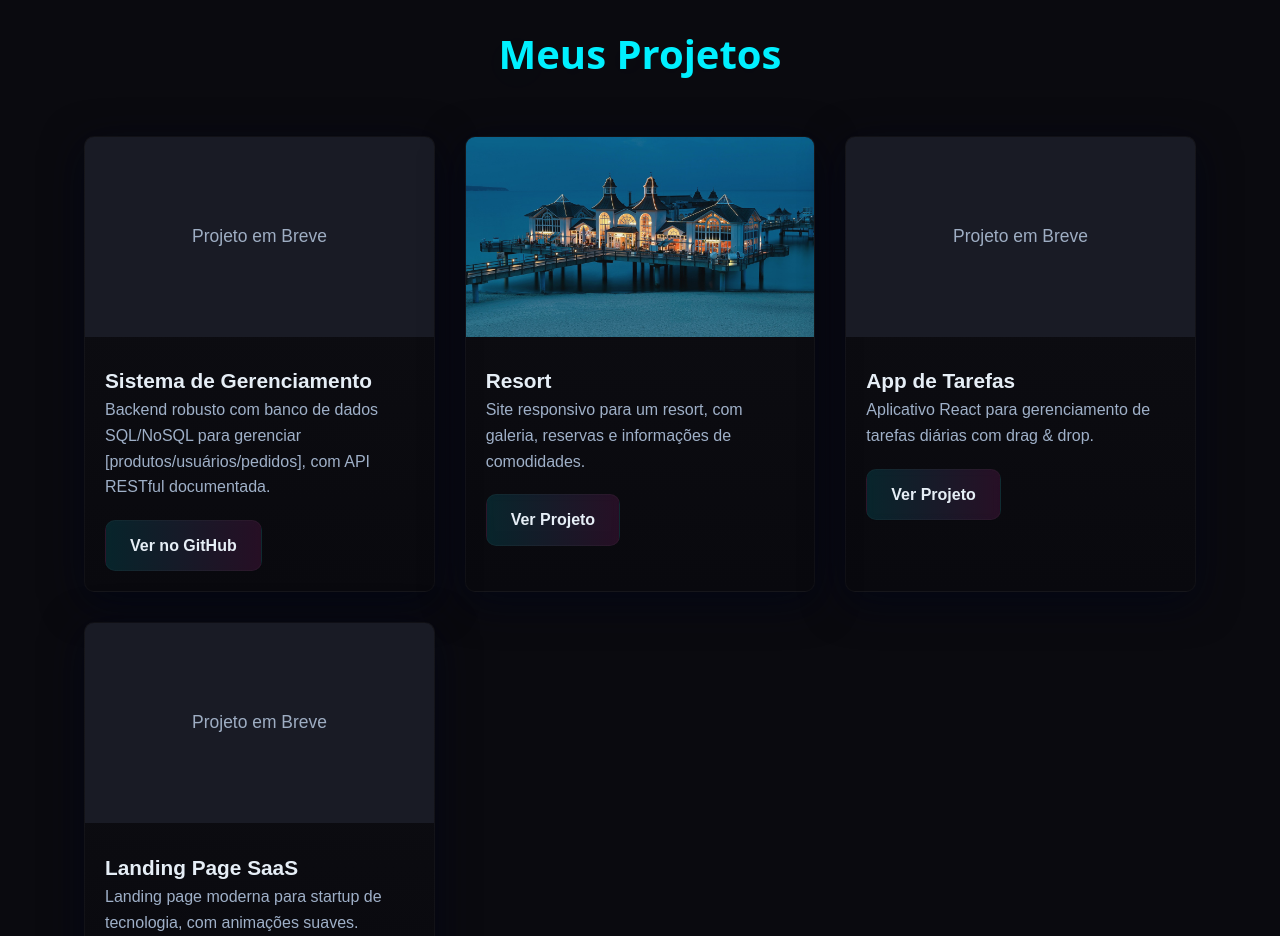
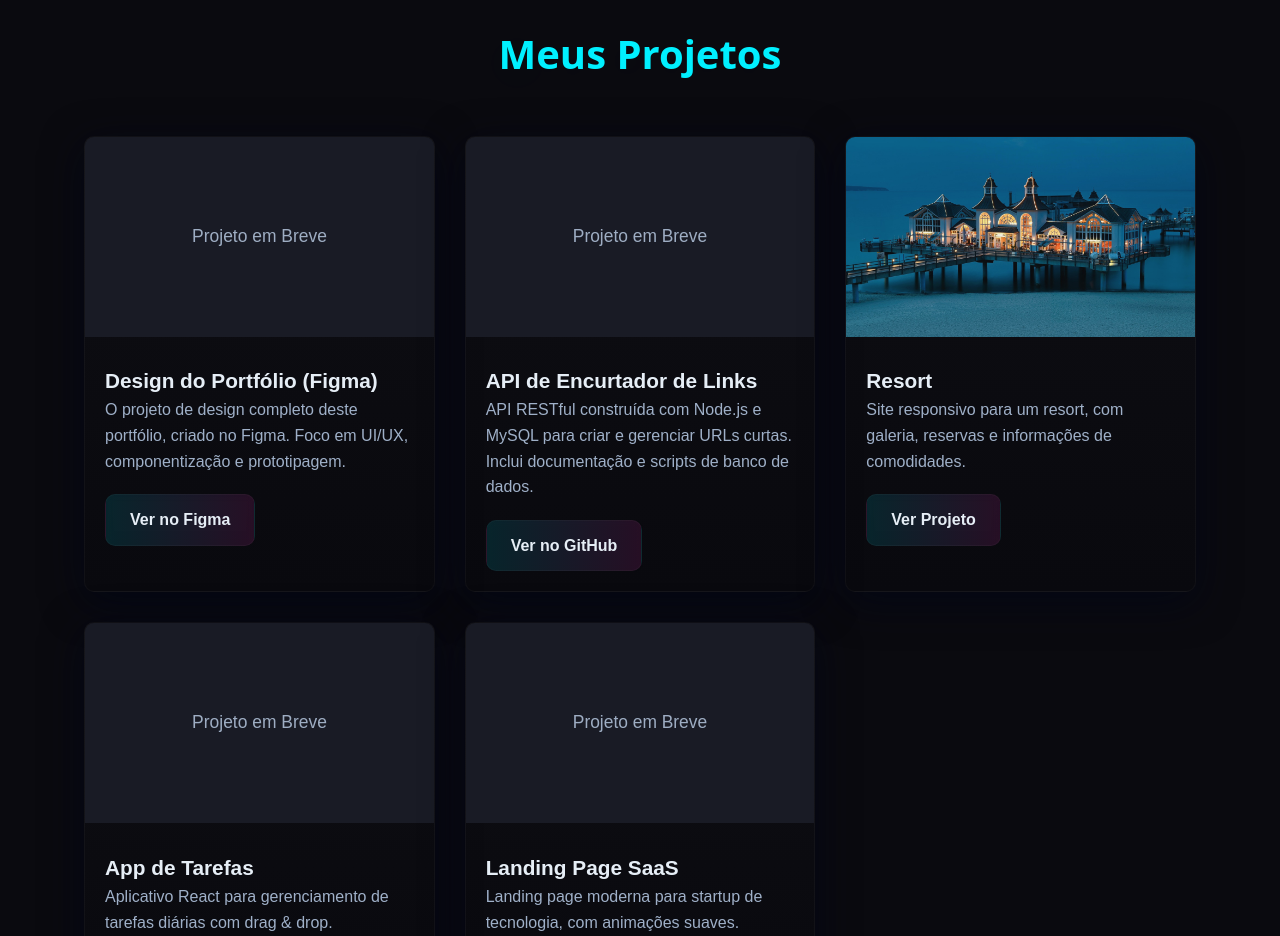
Before and after one commit to Joabsonbatista/joabsonbatista, a plain HTML site: page index.html in a window 1280 px wide. Shown: the part 1500-2436 px from the top of the page. Drawn offline with Linux system fonts and the light colour scheme.

Commit message:
novo projeto

```diff
--- a/index.html
+++ b/index.html
@@ -93,12 +93,22 @@
         <div class="projeto-card fade-in-element">
           <img
             src="./assets/placeholder.svg"
-            alt="Imagem do projeto de Banco de Dados"
+            alt="Imagem do design do portfólio no Figma"
             loading="lazy" decoding="async"
             width="400" height="250">
-          <h3>Sistema de Gerenciamento</h3>
-          <p>Backend robusto com banco de dados SQL/NoSQL para gerenciar [produtos/usuários/pedidos], com API RESTful documentada.</p>
-          <a href="https://github.com/joabsonbatista/seu-projeto-db" target="_blank" rel="noopener noreferrer" class="btn">Ver no GitHub</a>
+          <h3>Design do Portfólio (Figma)</h3>
+          <p>O projeto de design completo deste portfólio, criado no Figma. Foco em UI/UX, componentização e prototipagem.</p>
+          <a href="https://www.figma.com/file/SEU_LINK_AQUI" target="_blank" rel="noopener noreferrer" class="btn">Ver no Figma</a>
+        </div>
+        <div class="projeto-card fade-in-element">
+          <img
+            src="./assets/placeholder.svg"
+            alt="Imagem do projeto da API de Encurtador de Links"
+            loading="lazy" decoding="async"
+            width="400" height="250">
+          <h3>API de Encurtador de Links</h3>
+          <p>API RESTful construída com Node.js e MySQL para criar e gerenciar URLs curtas. Inclui documentação e scripts de banco de dados.</p>
+          <a href="https://github.com/joabsonbatista/meu-projeto-api" target="_blank" rel="noopener noreferrer" class="btn">Ver no GitHub</a>
         </div>
         <div class="projeto-card fade-in-element">
           <!-- Otimização de Imagem: Lazy Loading + Imagens Responsivas -->
```
